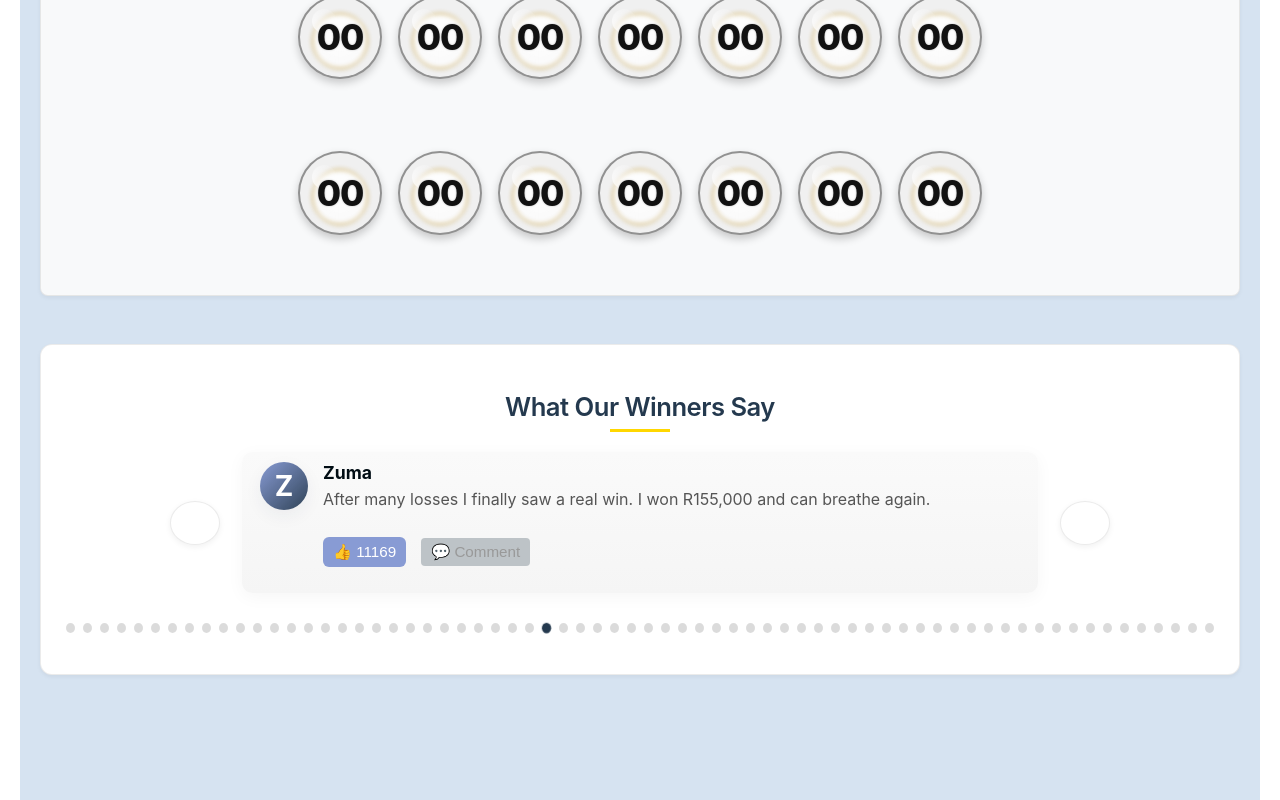
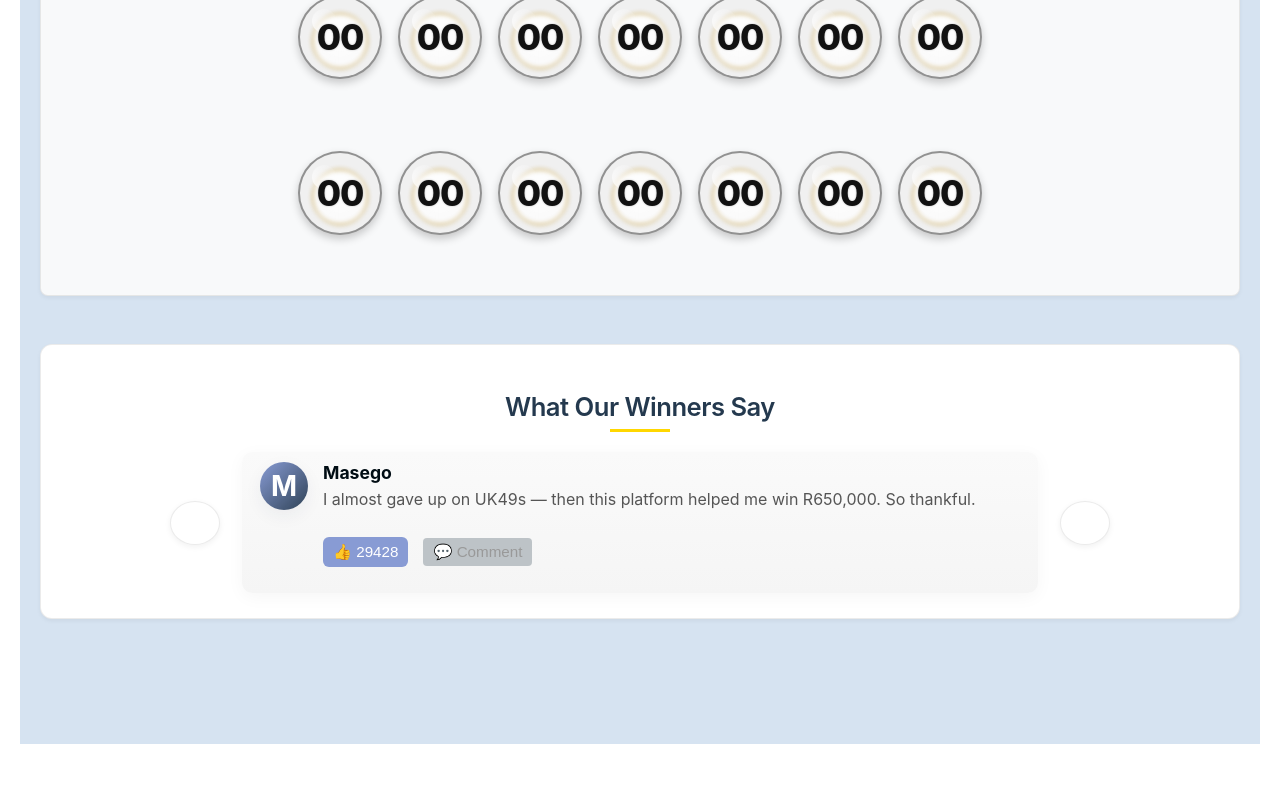
Before and after one commit to omas1st/successplatform, a React (Create React App) app: page / in a window 1280 px wide. Shown: the part 1958-2758 px from the top of the page. After the commit the page ends 2702 px from the top, so only its background shows below. Built offline with nearby package versions, Linux system fonts and the light colour scheme; no server answers; the HTML template or start-up script is replaced by a standard one.

Commit message:
Update Home.js

```diff
--- a/src/pages/Home.js
+++ b/src/pages/Home.js
@@ -481,7 +481,7 @@ export default function Home() {
     return next;
   };
 
-  // Carousel: auto-advance (randomly pick next)
+  // Carousel: auto-advance (randomly pick next) — interval changed to 2000ms (2s)
   useEffect(() => {
     // clear any existing
     if (autoAdvanceRef.current) {
@@ -500,7 +500,7 @@ export default function Home() {
           }
           return next;
         });
-      }, 5000);
+      }, 2000);
     }
     return () => {
       if (autoAdvanceRef.current) {
@@ -532,12 +532,6 @@ export default function Home() {
   const goNext = () => {
     setDirection('right');
     setCurrentIdx(prev => (prev + 1) % TESTIMONIALS.length);
-  };
-
-  const handleDotClick = (idx) => {
-    if (idx === currentIdx) return;
-    setDirection(idx > currentIdx ? 'right' : 'left');
-    setCurrentIdx(idx);
   };
 
   const handleTouchStart = (e) => {
@@ -673,18 +667,8 @@ export default function Home() {
             </button>
           </div>
 
-          <div className="carousel-dots" role="tablist" aria-label="Testimonial navigation">
-            {TESTIMONIALS.map((t, idx) => (
-              <button
-                key={t.id}
-                className={`dot ${idx === currentIdx ? 'active' : ''}`}
-                onClick={() => handleDotClick(idx)}
-                aria-label={`Show testimonial ${idx + 1}`}
-                aria-selected={idx === currentIdx}
-                role="tab"
-              />
-            ))}
-          </div>
+          {/* removed dot indicators as requested */}
+
         </section>
       </main>
 
```
